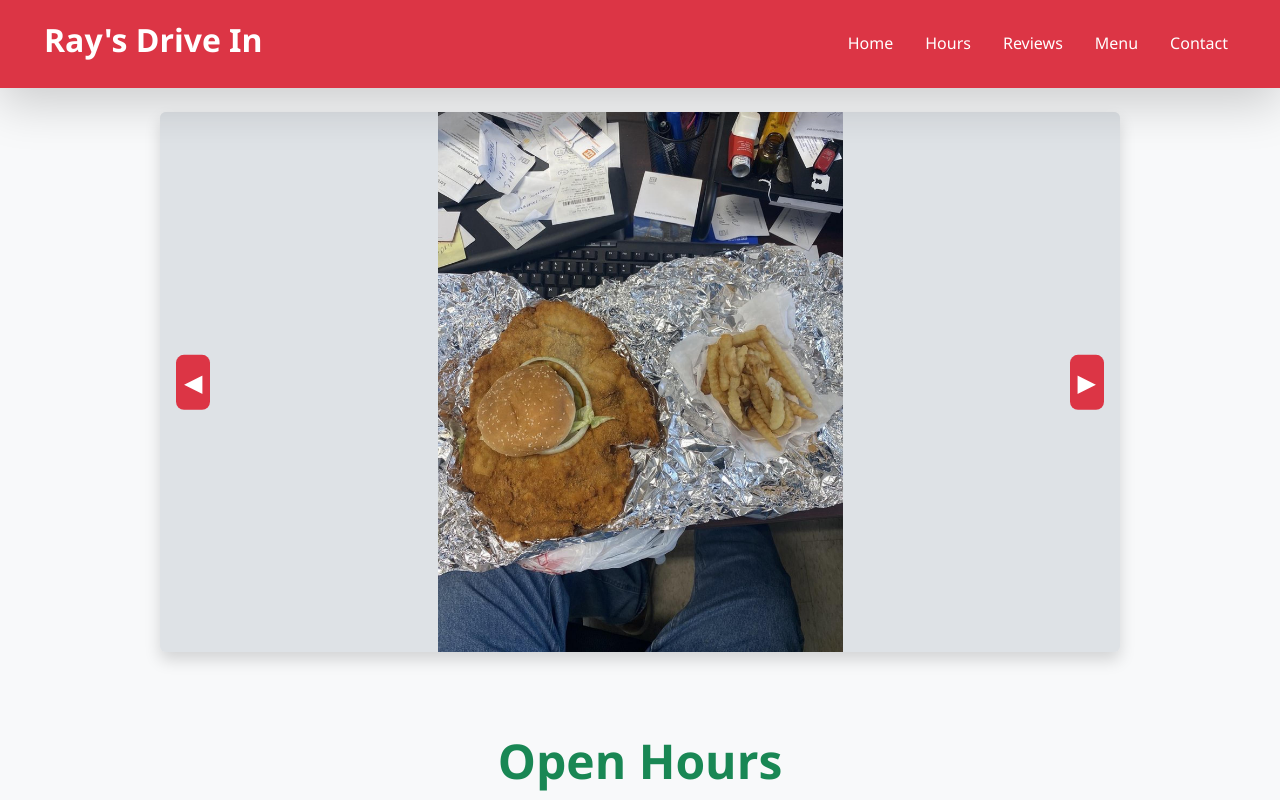
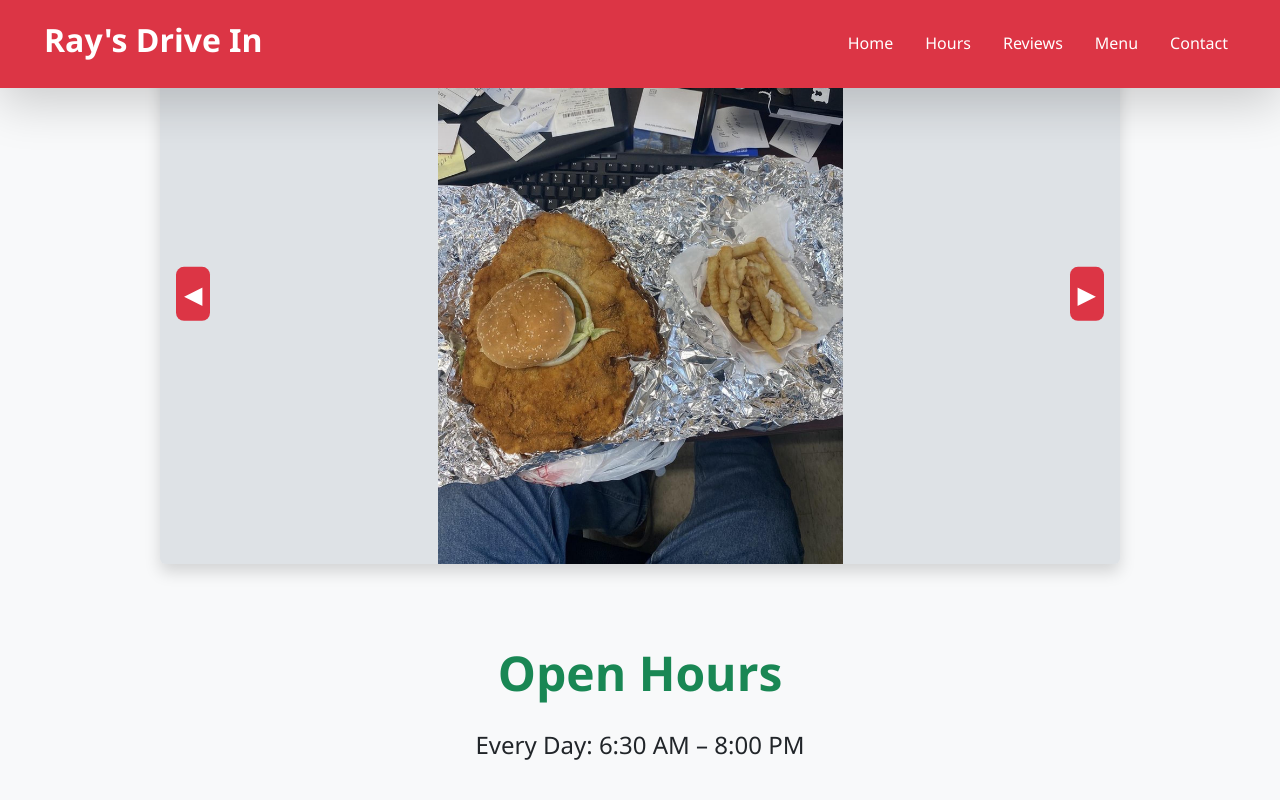
Before and after one commit to SethTheMountain/RaysDriveIn, a website: page index.html in a window 1280 px wide. Shown: the top 800 px of the page. Drawn offline with nearby package versions, Linux system fonts and the light colour scheme.

Commit message:
Fix navbar to use fixed position and stay visible on scroll

```diff
--- a/styles.css
+++ b/styles.css
@@ -22,9 +22,11 @@ a:hover {
 
 /* === Navbar === */
 .navbar {
-  position: sticky;
+  position: fixed;
   top: 0;
-  z-index: 1030; /* Higher than other elements */
+  left: 0;
+  width: 100%;
+  z-index: 1030;
   background-color: #dc3545 !important;
   padding: 1rem 2rem;
   box-shadow: 0 2px 6px rgba(0, 0, 0, 0.15);
```
